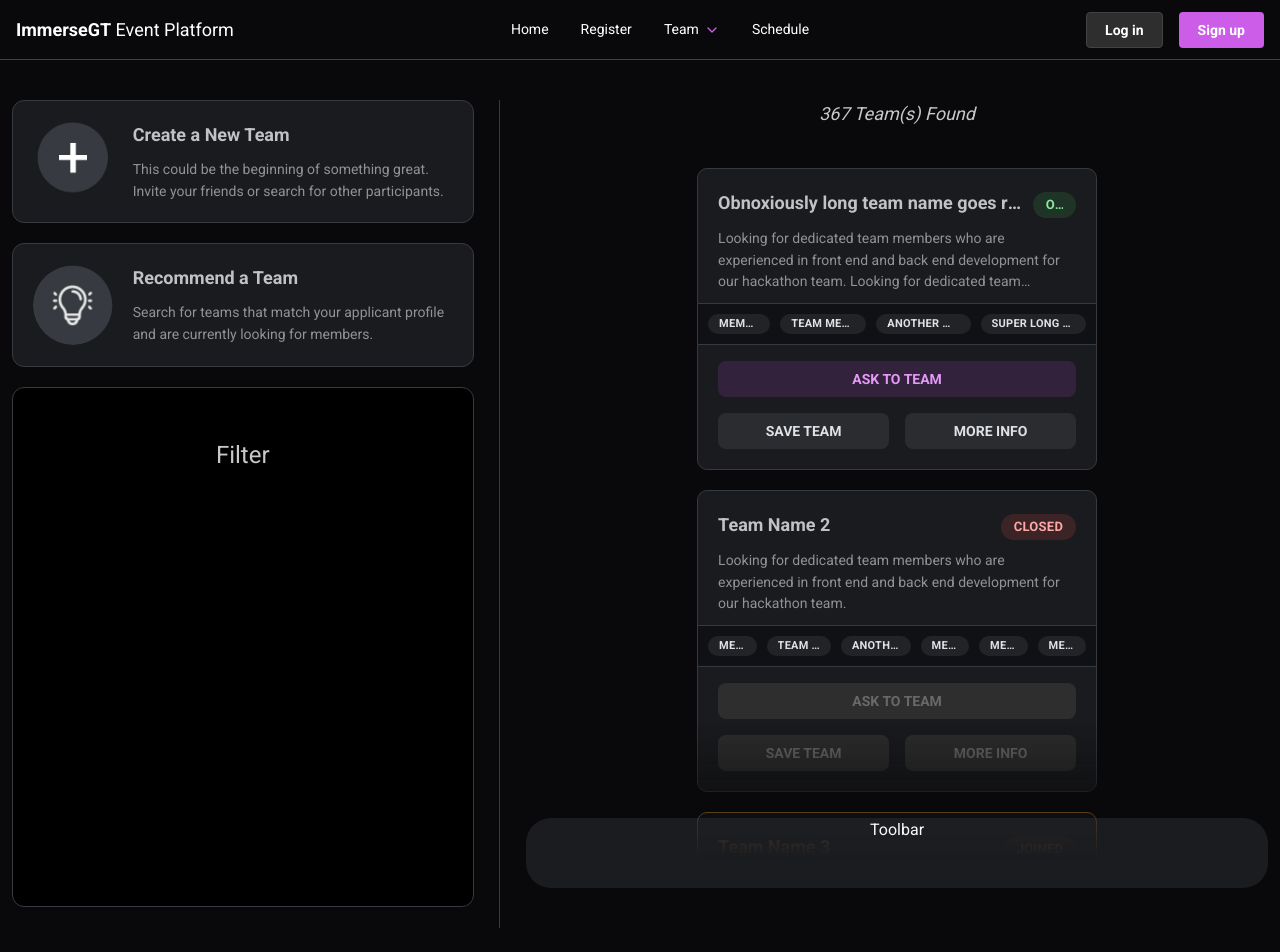
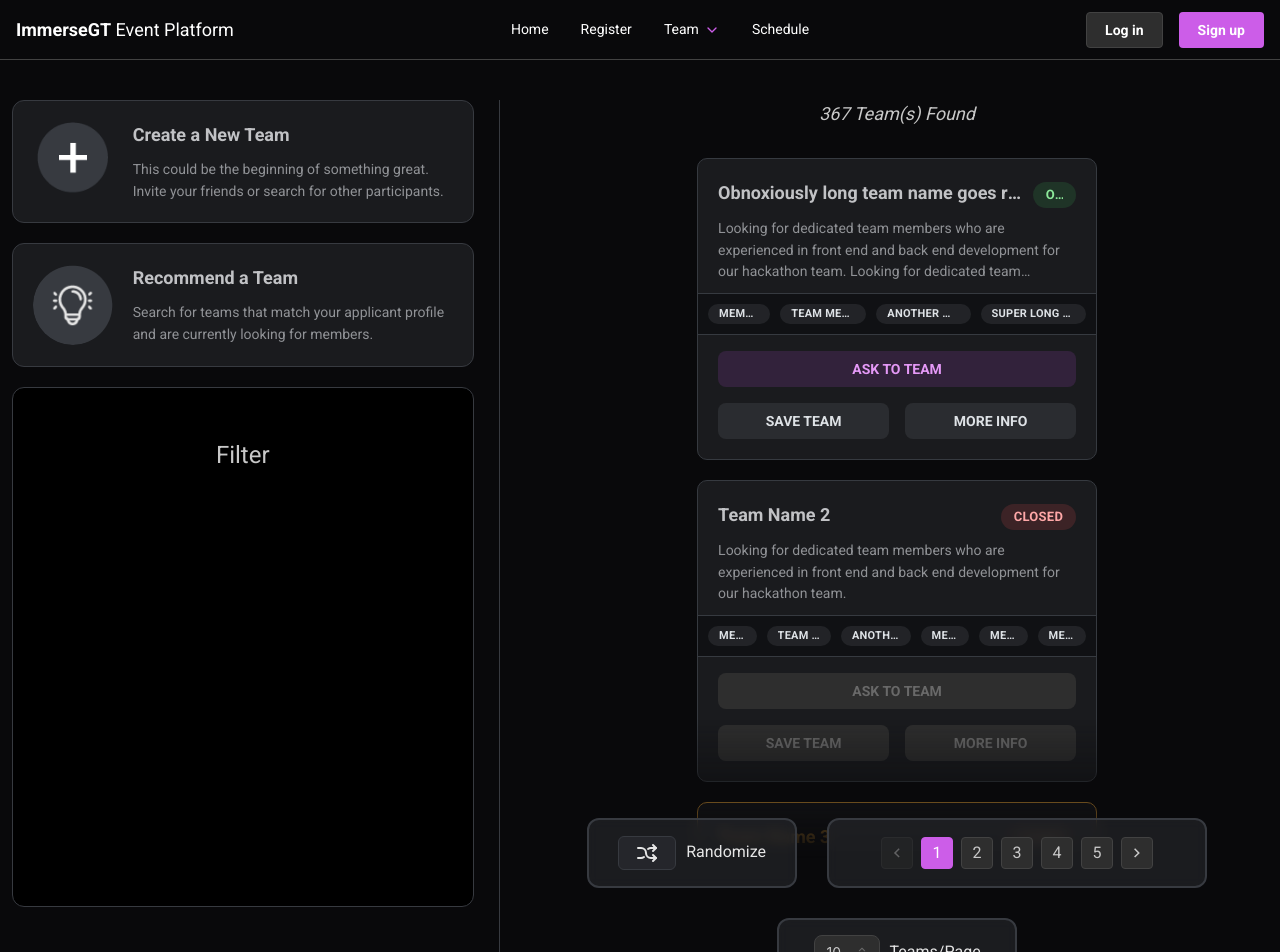
Before and after one commit to immersegt/immersegt, a Next.js app: page /team/formation in a window 1280 px wide. Shown: the top 952 px of the page. Built offline with nearby package versions, Linux system fonts and the light colour scheme.

Commit message:
Added toolbar to formation page, updated tabler icons, added .env file

```diff
--- a/components/Footer.tsx
+++ b/components/Footer.tsx
@@ -37,13 +37,13 @@ const data = [
 ];
 
 const Footer = () => {
-  const groups = data.map((group) => {
+  const groups = data.map((group, ind) => {
     const links = group.links.map((link, index) => (
       <Link
         key={index}
         className="footerLink"
         href={link.link}
-        target="_blank" rel="noopener noreferrer"
+        target={ind === 2 ? "_blank" : ""} rel={ind === 2 ? "noopener noreferrer" : ""}
       >
         {link.label}
       </Link>
--- a/components/Toolbar.tsx
+++ b/components/Toolbar.tsx
@@ -1,10 +1,28 @@
 import '../styles/index.css';
 import '../styles/toolbar.css';
 
+import { Pagination, NativeSelect, UnstyledButton } from '@mantine/core';
+import { useState } from 'react';
+import { IconArrowsShuffle } from '@tabler/icons-react';
+
 const Toolbar = () => {
+    const [activeRequestPage, setRequestPage] = useState(1);
     return (
         <div className="toolbar">
-            Toolbar
+            <UnstyledButton className="toolbarBox randomize">
+                <div className="toolbarIconBox">
+                    <IconArrowsShuffle className="toolbarText"/>
+                </div>
+                <p className="toolbarText">Randomize</p>
+            </UnstyledButton>
+            <div className="toolbarBox pagination">
+                <Pagination value={activeRequestPage} onChange={setRequestPage} total={5} color="grape.5" />
+
+            </div>
+            <div className="toolbarBox teamCount">
+                <NativeSelect radius="md" data={['10', '25', '50']} />
+                <p className="toolbarText">Teams/Page</p>
+            </div>
         </div>
     )
 }
--- a/components/Tracks.tsx
+++ b/components/Tracks.tsx
@@ -119,7 +119,7 @@ const Tracks = () => {
                     <div className="mockTeamCard"  data-aos="fade-in" data-aos-easing="ease-sine" data-aos-anchor-placement="center-bottom" data-aos-once="true">
                         <Card name={mockCard.name} description={mockCard.description} members={mockCard.members} joined={mockCard.joined} saved={mockSave} disabled={true} toggleSave={()=>{setMockSave(!mockSave)}}/>
                     </div>
-                    <div className="illustrationContainer" data-aos="fade-left" data-aos-easing="ease-sine" data-aos-anchor-placement="center-bottom" data-aos-once="true">
+                    <div className="illustrationContainer disappear" data-aos="fade-left" data-aos-easing="ease-sine" data-aos-anchor-placement="center-bottom" data-aos-once="true">
                         <img src={Illustration2.src} className="illustration" />
                     </div>
                 </div>
--- a/styles/formation.css
+++ b/styles/formation.css
@@ -50,8 +50,6 @@
     align-items: center;
     justify-content: center;
     padding-bottom: 70px;
-    padding-top: 10px;
-    /*Change later to align top*/
 
     @media only screen and (min-width: 900px) {
         max-height: 700px;
--- a/styles/toolbar.css
+++ b/styles/toolbar.css
@@ -1,8 +1,57 @@
 .toolbar {
-    width: 100%;
-    height: 70px;
-    border-radius: 25px;
-    background-color: rgba(55, 59, 63, 0.4);
     position: relative;
     top: -40px;
+    display: flex;
+    align-items: center;
+    justify-content: center;
+    gap: 30px;
+    flex-wrap: wrap;
 }
+
+.toolbarBox {
+    background-color: rgba(55, 58, 64, 0.4);
+    border: 2px solid rgb(55, 58, 64);
+    backdrop-filter: blur(6px);
+    border-radius: 12px;
+    height: 70px;
+    display: flex;
+    align-items: center;
+    justify-content: center;
+    gap: 10px;
+}
+
+.toolbarBox.randomize {
+    width: 210px;
+}
+
+.toolbarBox.randomize:hover {
+    background-color: rgba(55, 58, 64, 0.6);
+}
+
+.toolbarBox.randomize:hover .toolbarIconBox {
+    background-color: rgb(55, 58, 64);
+}
+
+.toolbarBox.pagination {
+    width: 380px;
+}
+
+.toolbarBox.teamCount {
+    width: 240px;
+}
+
+.toolbarIconBox {
+    background-color: rgb(37, 38, 43);
+    border: 1px solid rgb(55, 58, 64);
+    border-radius: 6px;
+    display: flex;
+    align-items: center;
+    justify-content: center;
+    padding: 4px;
+    padding-left: 16px;
+    padding-right: 16px;
+}
+
+.toolbarText {
+    color: rgb(230, 230, 230);
+}
```
Also changed, not shown: components/Navbar.tsx (+8 -10 lines), components/Sell.tsx (+4 -9 lines), styles/tracks.css (+10 -0 lines), 1 other file (tests, documents, lock files or other folders).
